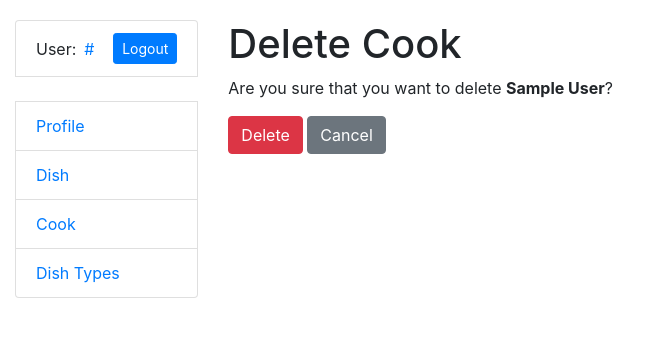
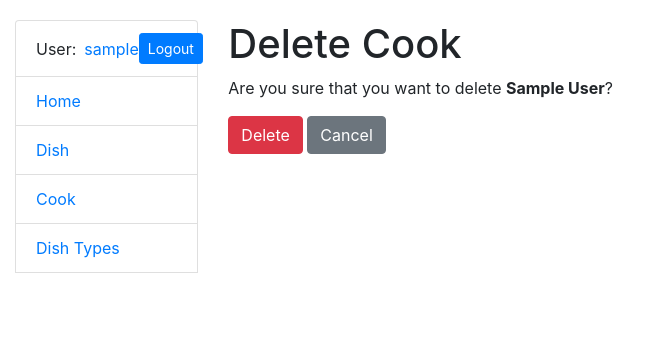
Before and after one commit to bozhak/Kitchen-Service, a Django app: page /cook/1/delete in a window 1280 px wide. Shown: the top 337 px of the page, without its empty margins (0-660 px from the left). Run offline with Django 5.2, Linux system fonts and the light colour scheme; the visitor is signed in with stand-in values (Sample User, id 1); data comes from the database, SQL or seed files in the repository.

Commit message:
feat: implement sidebar

```diff
--- a/templates/includes/sidebar.html
+++ b/templates/includes/sidebar.html
@@ -3,9 +3,9 @@
     <li class="list-group-item">
       <div class="d-flex align-items-center">
         User:
-        <a href="#" class="ml-2">#</a>
+        <a href="#" class="ml-2">{{ user.username }}</a>
         <form method="post"
-              action="#"
+              action="{% url 'logout' %}"
               class="ml-auto">
           {% csrf_token %}
           <button type="submit" class="btn btn-primary btn-sm">
@@ -14,12 +14,10 @@
         </form>
       </div>
     </li>
-  {% else %}
-    <li class="list-group-item"><a href="#">Login</a></li>
+  <li class="list-group-item"><a href="{% url "kitchen:index" %}">Home</a></li>
+  <li class="list-group-item"><a href="{% url "kitchen:dish-list" %}">Dish</a></li>
+  <li class="list-group-item"><a href="{% url "kitchen:cook-list" %}">Cook</a></li>
+  <li class="list-group-item"><a href="{% url "kitchen:dish-types" %}">Dish Types</a></li>
   {% endif %}
   <br>
-  <li class="list-group-item"><a href="#">Profile</a></li>
-  <li class="list-group-item"><a href="{% url "kitchen:dish-list" %}">Dish</a></li>
-  <li class="list-group-item"><a href="{% url "kitchen:cook-list" %}">Cook</a></li>
-  <li class="list-group-item"><a href="#">Dish Types</a></li>
 </ul>
```
